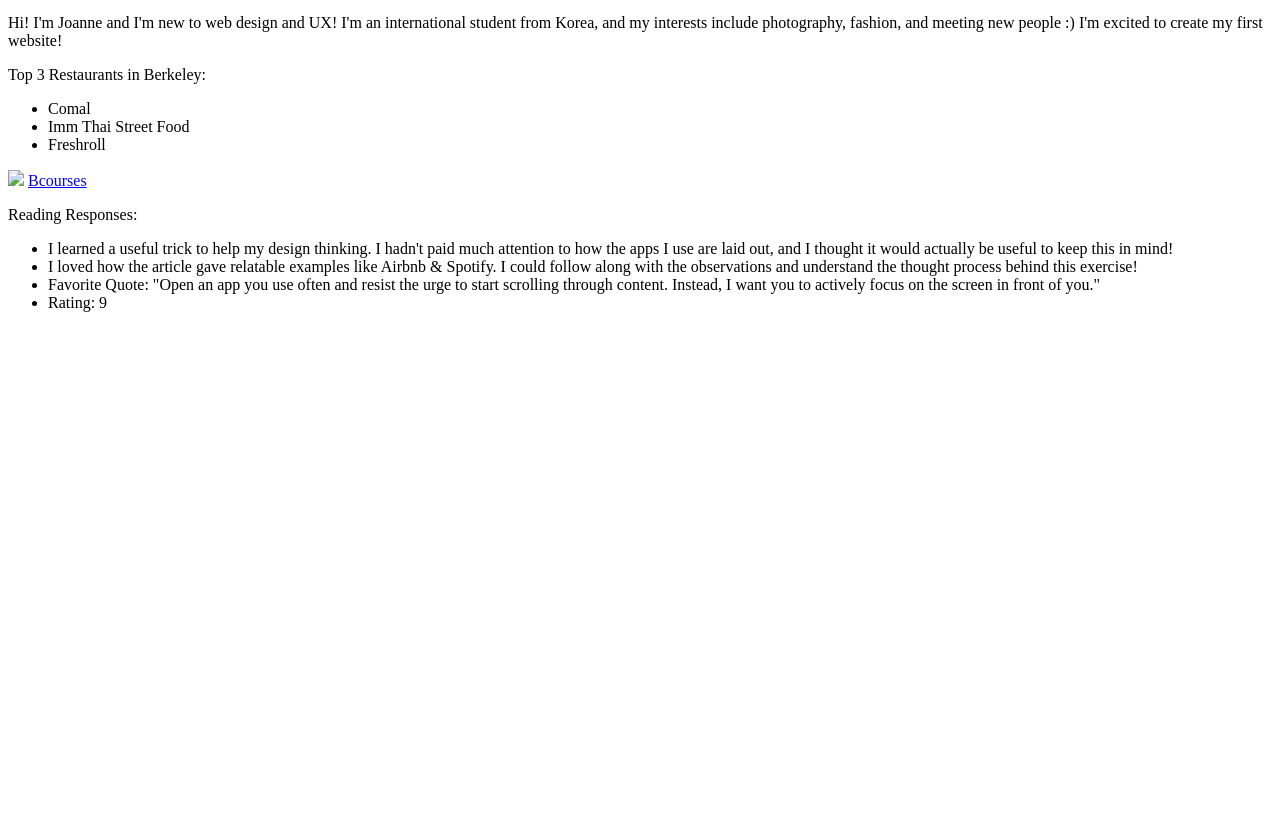
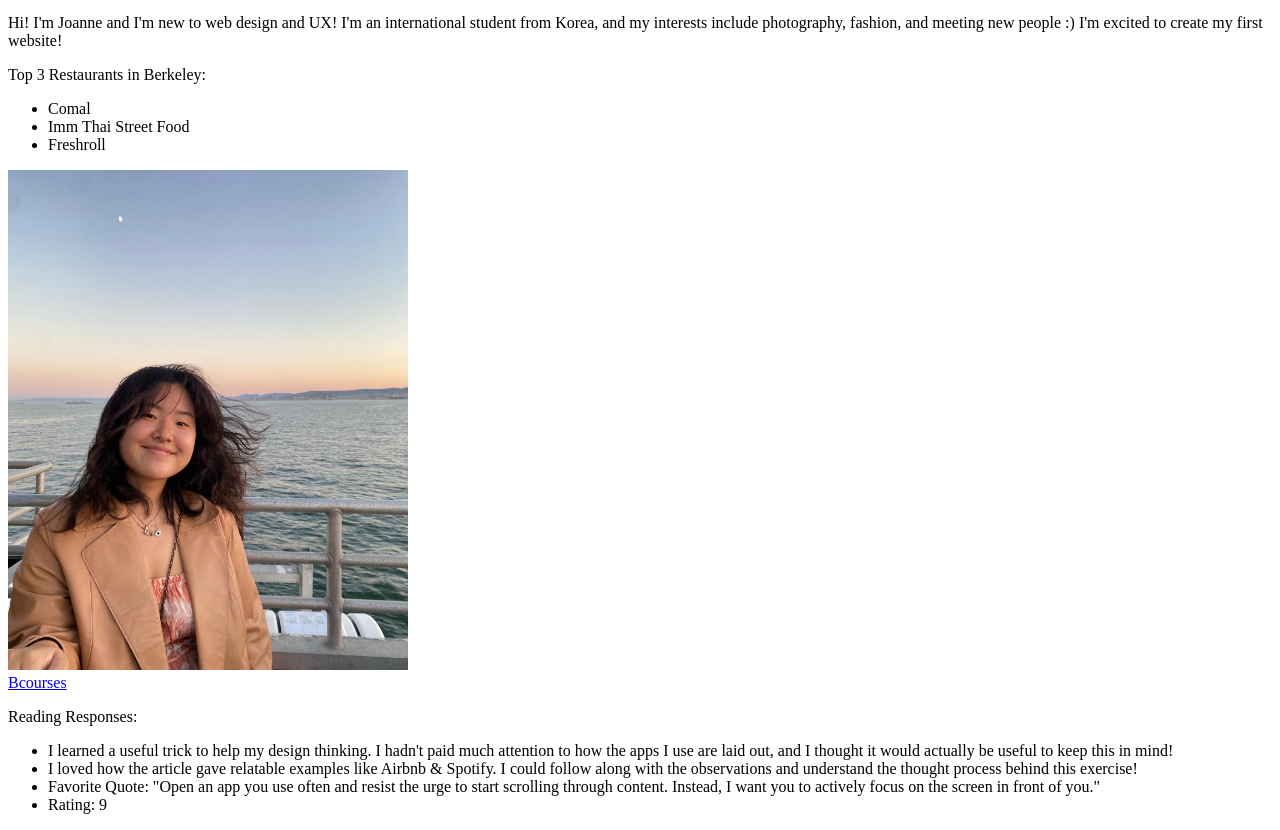
Before and after one commit to yjshin1215/yjshin1215.github.io, a plain HTML site: page homeworks/hw1/index.html in a window 1280 px wide. Shown: the part 100-930 px from the top of the page. Before the commit the page ends 800 px from the top, so only its background shows below. Drawn offline with Linux system fonts and the light colour scheme.

Commit message:
finished hw1

```diff
--- a/homeworks/hw1/index.html
+++ b/homeworks/hw1/index.html
@@ -14,8 +14,9 @@
             <li>Freshroll</li>
 
           </ul>
-
-        <img src=”assets/img/selfie.png” />
+        <section>
+            <img src="assets/img/selfie.png" width="400" height="500"/>
+        </section>
         <a href="https://bcourses.berkeley.edu/">Bcourses</a>
         <p>Reading Responses:</p>
         <ul>
```
